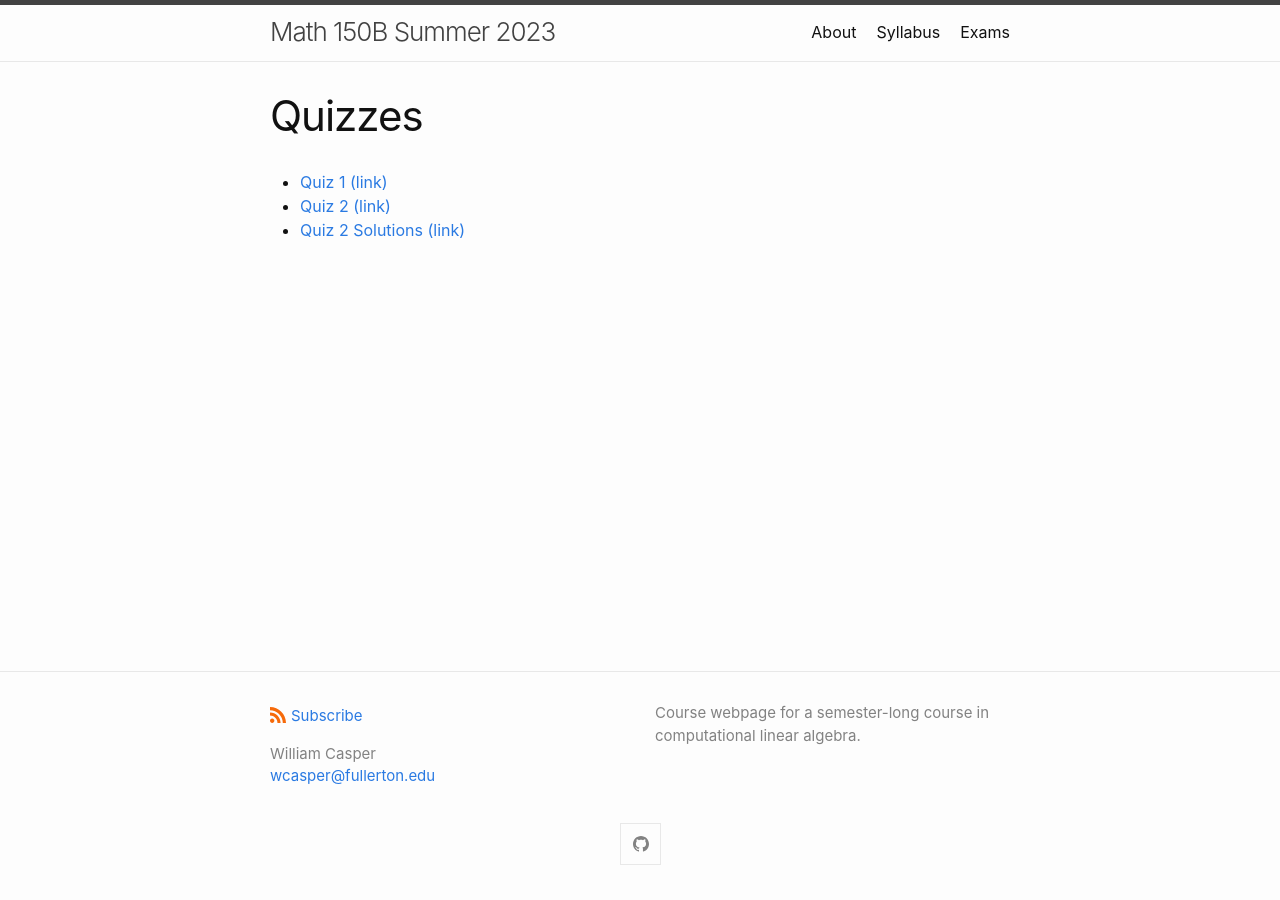
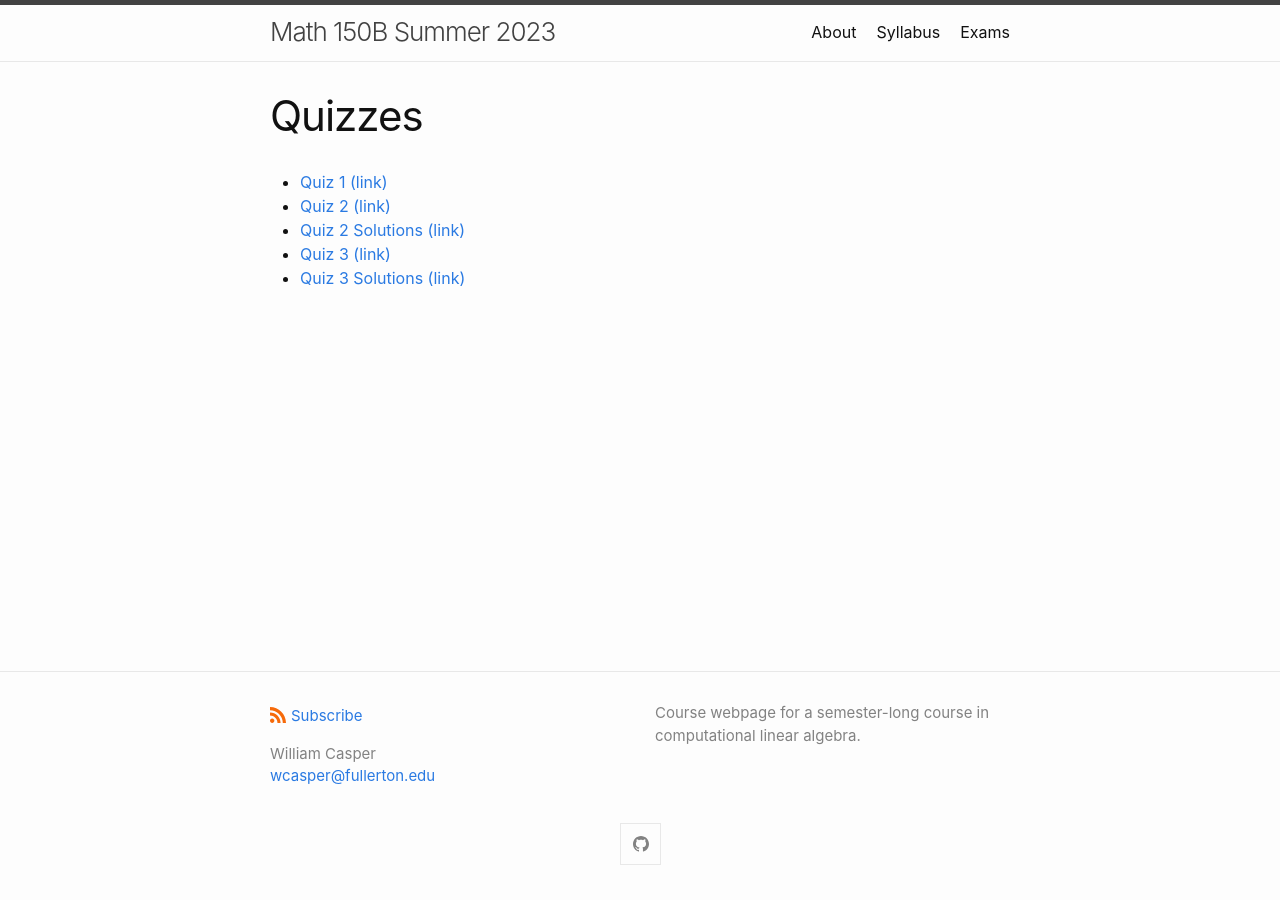
Before and after one commit to wcasper/math150Bsummer2023, a Jekyll site: the page built from _quizzes/quizzes.md, in a window 1280 px wide. Built offline with Jekyll 4.4.1, drawn with Linux system fonts in a browser that asks for light colours.

Commit message:
updated with new quiz

```diff
--- a/_quizzes/quizzes.md
+++ b/_quizzes/quizzes.md
@@ -7,3 +7,5 @@ permalink: /quizzes/quizzes
 * <a target="_parent" href="quiz1.pdf">Quiz 1 (link)</a>
 * <a target="_parent" href="quiz2.pdf">Quiz 2 (link)</a>
 * <a target="_parent" href="quiz2-soln.pdf">Quiz 2 Solutions (link)</a>
+* <a target="_parent" href="quiz3.pdf">Quiz 3 (link)</a>
+* <a target="_parent" href="quiz3-soln.pdf">Quiz 3 Solutions (link)</a>
```
